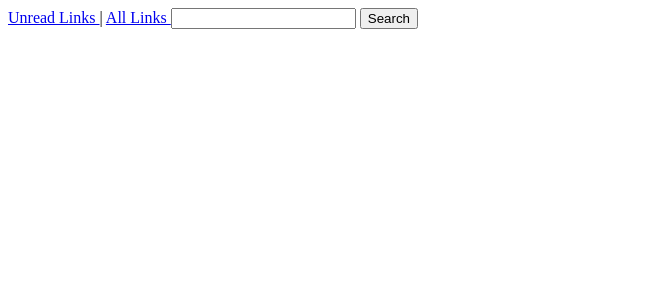
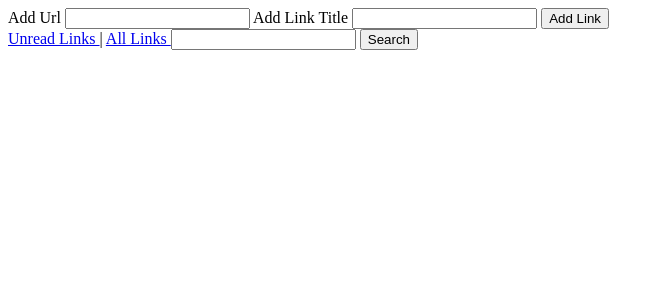
Before and after one commit to BurgosNY/commissioned, a Flask app: page / in a window 1280 px wide. Shown: the top 300 px of the page, without its empty margins (0-664 px from the left). Run offline with Flask 2, Linux system fonts and the light colour scheme; data that the repository does not hold is empty.

Commit message:
demo finished

```diff
--- a/tests4geeks/bkmkr/app.py
+++ b/tests4geeks/bkmkr/app.py
@@ -75,9 +75,12 @@ def list_article_links():
 
 @app.route('/add', methods=['POST'])
 def add_link():
-    data = request.json
+    #    data = request.json
+    data = {'link' : request.form['add_url'],
+            'title' : request.form['add_title']}
     LinksClient.insert_one( data )
-    return Response( "OK", status=200 )
+    #    return Response( "OK", status=200 )
+    return index()
 
 @app.route('/search')
 def search_title():
--- a/tests4geeks/bkmkr/templates/index.html
+++ b/tests4geeks/bkmkr/templates/index.html
@@ -1,6 +1,16 @@
 <!doctype html>
 <title>bkmkr</title>
 <body>
+
+  <div>
+    <form action="/add" method="POST">
+      <label for="add_url">Add Url</label>
+      <input name="add_url"/>
+      <label for="add_title">Add Link Title</label>
+      <input name="add_title"/>
+      <input type="submit" value="Add Link"/>
+    </form>
+  </div>
 
   <div>
     <a href="/unread"> Unread Links </a>
```
